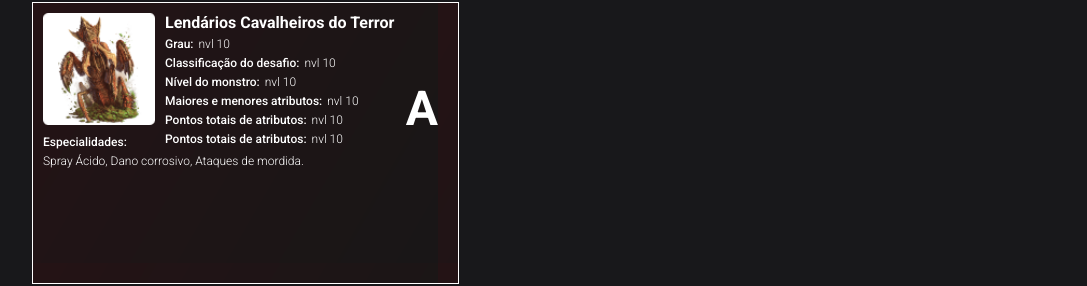
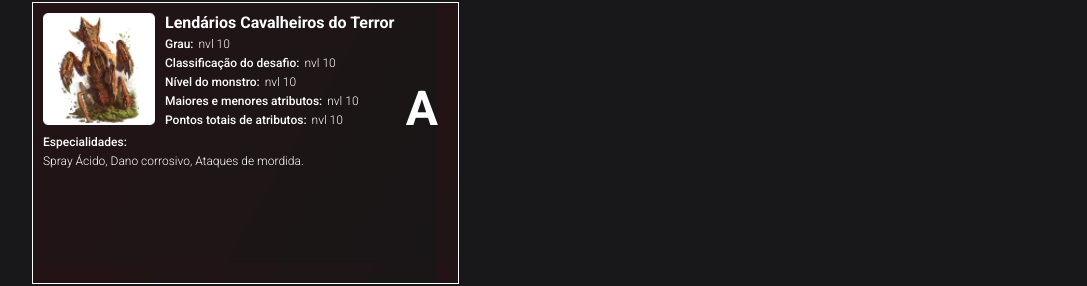
Before and after one commit to jonataslago/jonataslago.github.io, a plain HTML site: page monster-window.html in a window 1280 px wide. Shown: the part 777-1063 px from the top of the page, without its empty margins (96-1183 px from the left). Drawn offline with Linux system fonts and the light colour scheme.

Commit message:
Fix doubled section

```diff
--- a/monster-window.html
+++ b/monster-window.html
@@ -135,10 +135,6 @@
                                             <h4 class="atributtes">Pontos totais de atributos:</h4>
                                             <p id="total-atributo">nvl 10</p>
                                         </div>
-                                        <div class="group">
-                                            <h4 class="atributtes">Pontos totais de atributos:</h4>
-                                            <p id="total-atributo">nvl 10</p>
-                                        </div>
                                     </div>
 
                                     <h1 class="classe" id="classe">A</h1>
```
